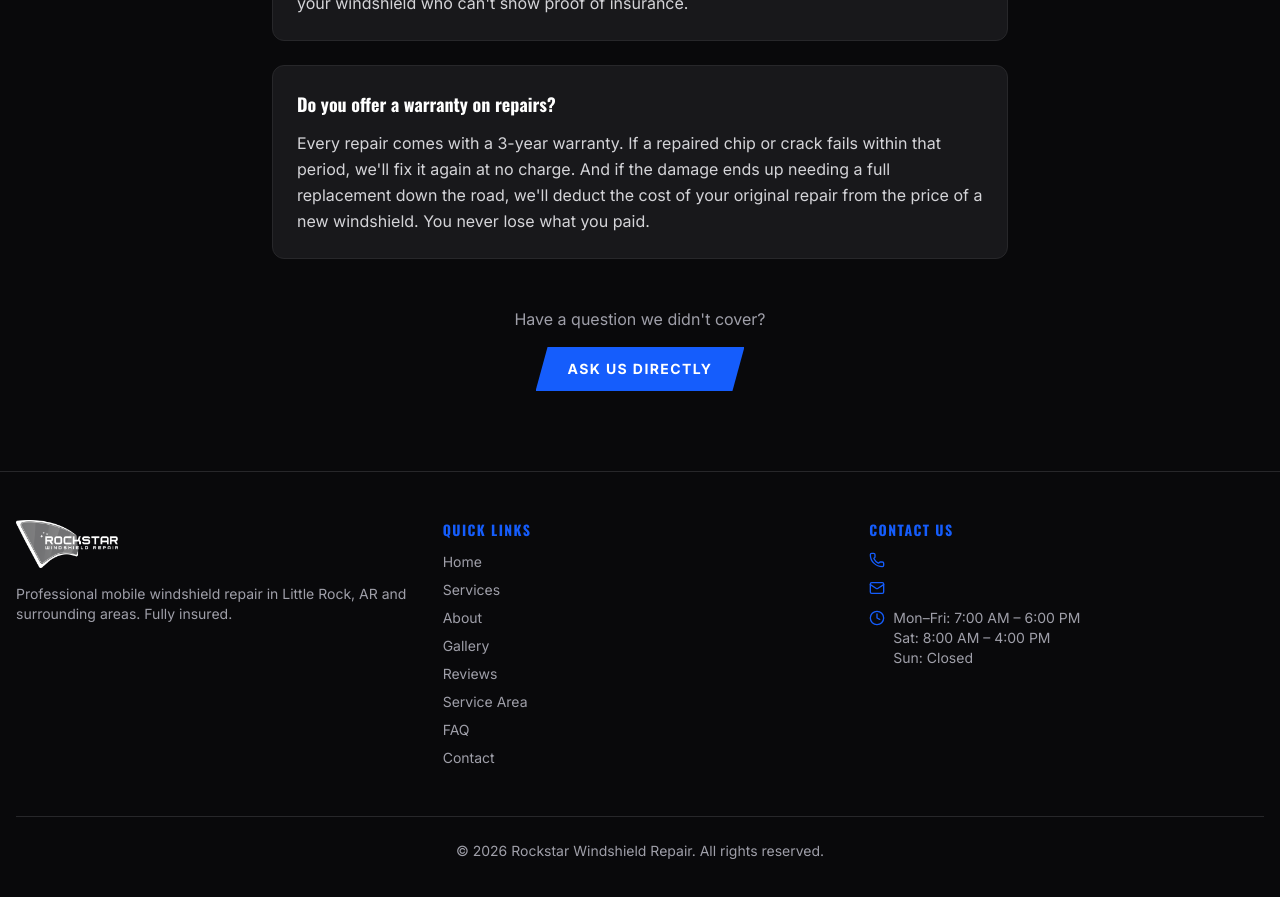
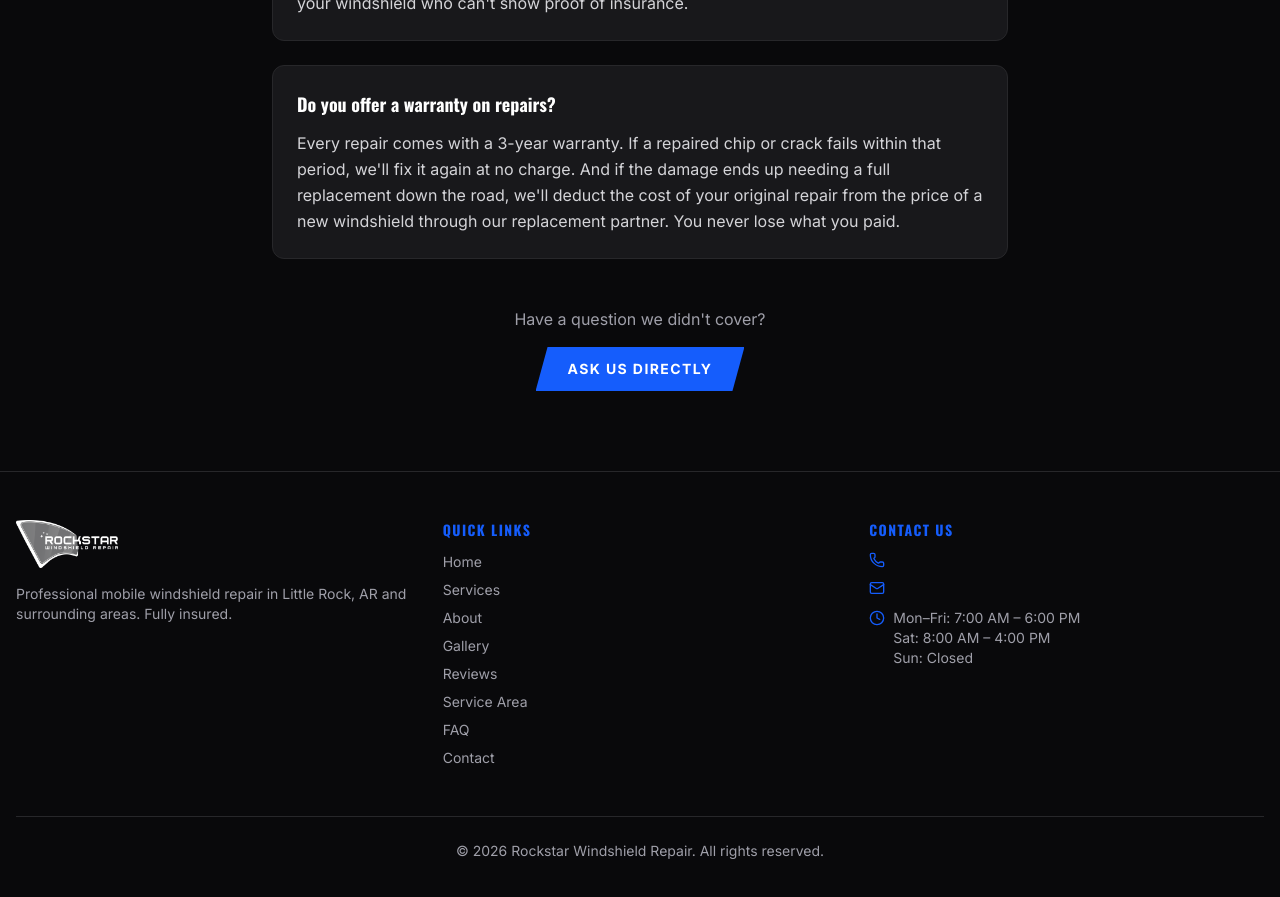
Before and after one commit to wrenchtokeys/rockstar-windshield-repair, a Next.js app: page /faq in a window 1280 px wide. Shown: the part 2700-3597 px from the top of the page. Built offline with nearby package versions, Linux system fonts and the light colour scheme.

Commit message:
fix: warranty FAQ — deduction applies through replacement partner

```diff
--- a/src/app/faq/page.tsx
+++ b/src/app/faq/page.tsx
@@ -73,7 +73,7 @@ const faqs = [
   {
     question: "Do you offer a warranty on repairs?",
     answer:
-      "Every repair comes with a 3-year warranty. If a repaired chip or crack fails within that period, we'll fix it again at no charge. And if the damage ends up needing a full replacement down the road, we'll deduct the cost of your original repair from the price of a new windshield. You never lose what you paid.",
+      "Every repair comes with a 3-year warranty. If a repaired chip or crack fails within that period, we'll fix it again at no charge. And if the damage ends up needing a full replacement down the road, we'll deduct the cost of your original repair from the price of a new windshield through our replacement partner. You never lose what you paid.",
   },
 ];
 
```
